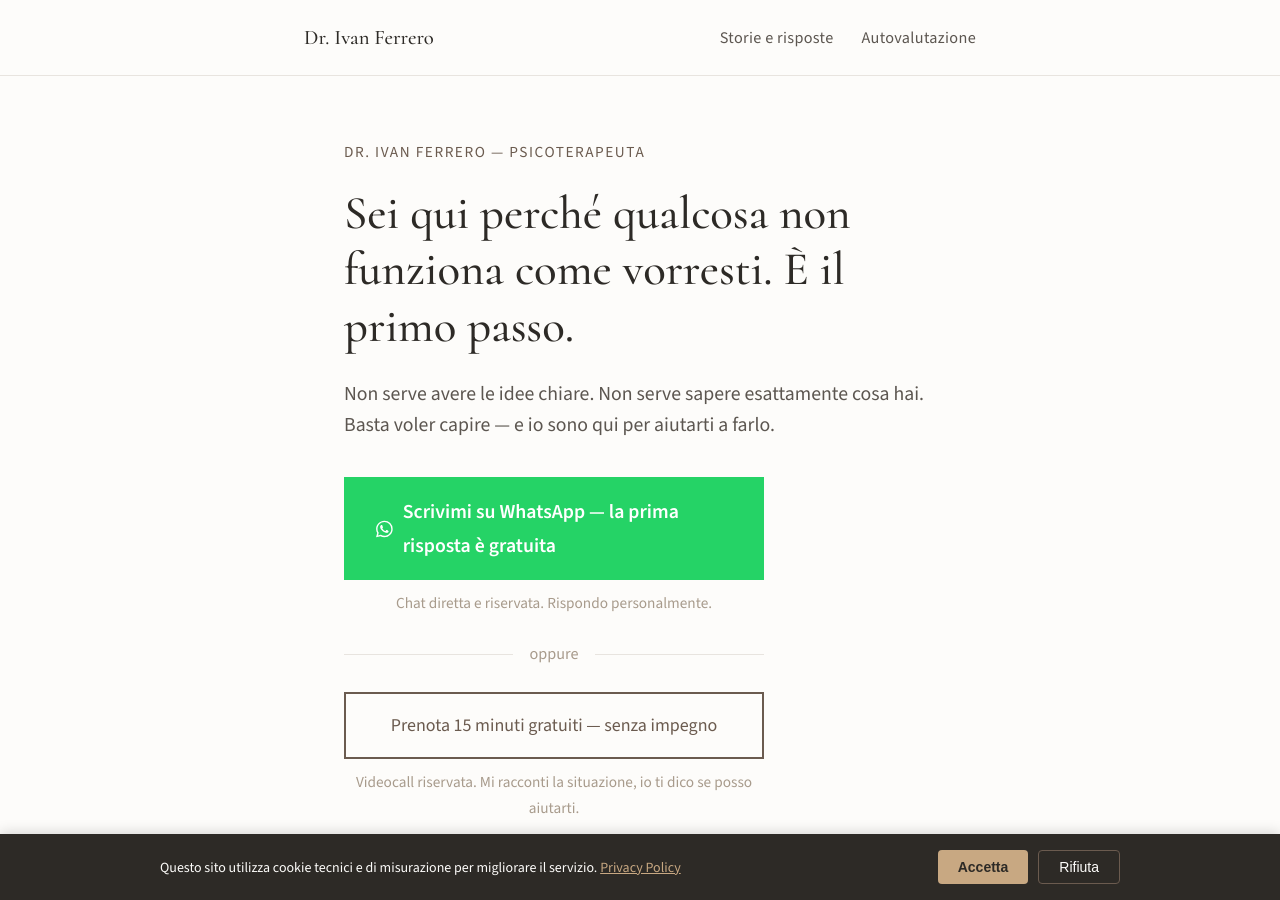
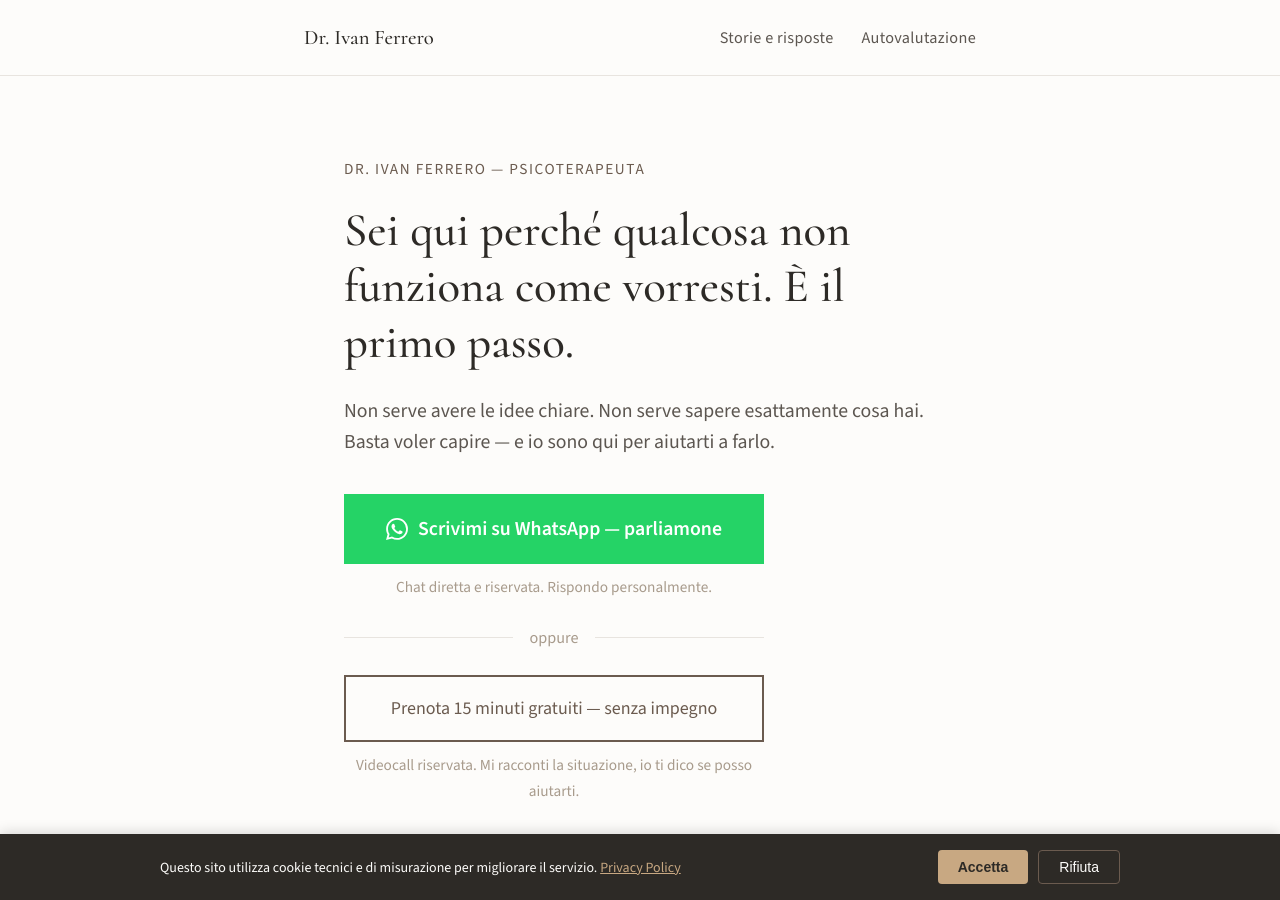
Before and after one commit to IvanPsy/equilibrio-site, a Jekyll site: the page built from contatto/index.html, in a window 1280 px wide and 900 px high. Built offline with Jekyll 4.4.1, drawn with Linux system fonts in a browser that asks for light colours.

Commit message:
Update index.html

```diff
--- a/contatto/index.html
+++ b/contatto/index.html
@@ -271,7 +271,7 @@ extra_css: |
         <div class="cta-block">
             <a href="https://wa.me/{{ site.whatsapp_number }}?text=Ciao%2C%20ho%20visto%20il%20tuo%20sito%20e%20vorrei%20capire%20se%20puoi%20aiutarmi." class="btn-whatsapp" target="_blank" rel="noopener">
                 {% include icon-whatsapp.svg %}
-                Scrivimi su WhatsApp — la prima risposta è gratuita
+                Scrivimi su WhatsApp — parliamone
             </a>
             <p class="cta-whatsapp-note">Chat diretta e riservata. Rispondo personalmente.</p>
 
```
